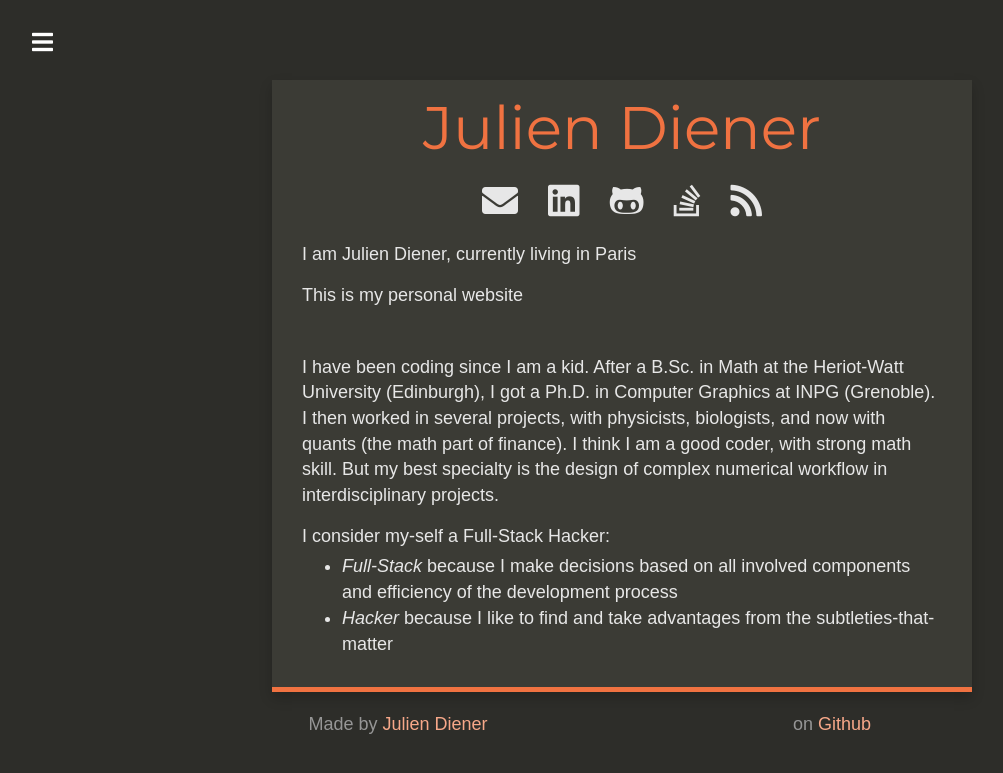
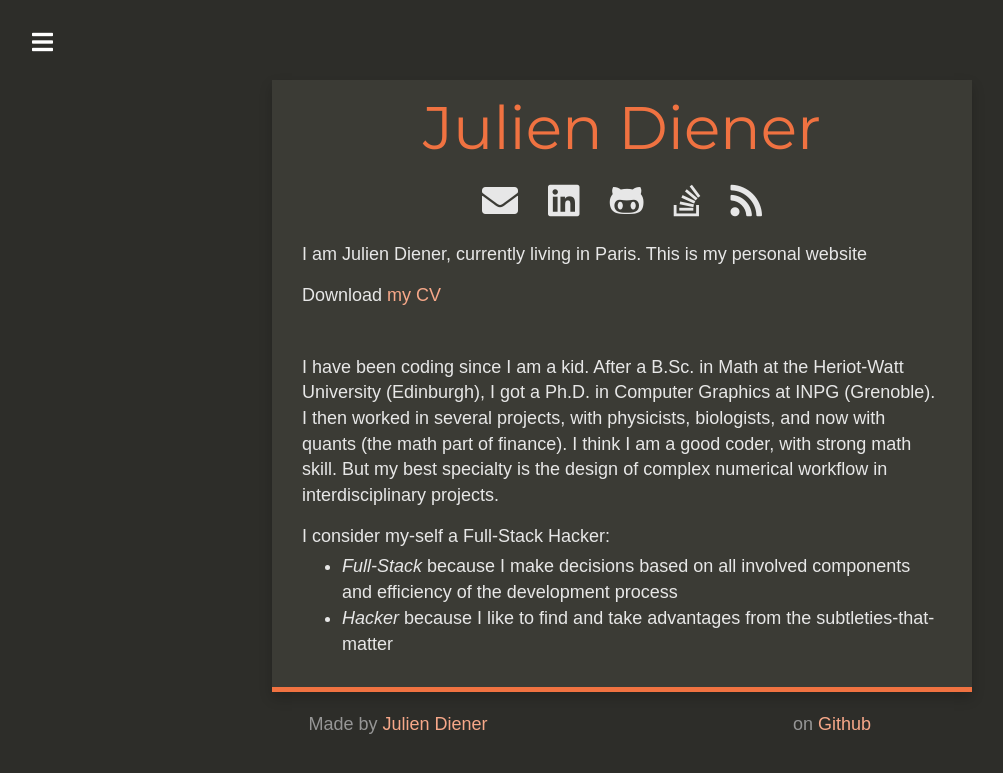
Before and after one commit to julien-diener/julien-diener.github.io, a Jekyll site: the page built from index.html, in a window 1280 px wide. Shown: the top 773 px of the page, without its empty margins (18-1021 px from the left). Built offline with Jekyll 4.4.1, drawn with Linux system fonts in a browser that asks for light colours; nearby versions of some CDN libraries.

Commit message:
added CV

```diff
--- a/index.html
+++ b/index.html
@@ -20,8 +20,8 @@ layout: default
 
       {% include social_links.html %}
 
-      <p> I am Julien Diener, currently living in Paris </p>
-      <p> This is my personal website </p>
+      <p> I am Julien Diener, currently living in Paris. This is my personal website </p>
+      <p> Download <a href="{{ site.url }}/download/CV_en.pdf"> my CV</a>  </p>
 
       <br>
 
```
Also changed, not shown: 1 other file.
